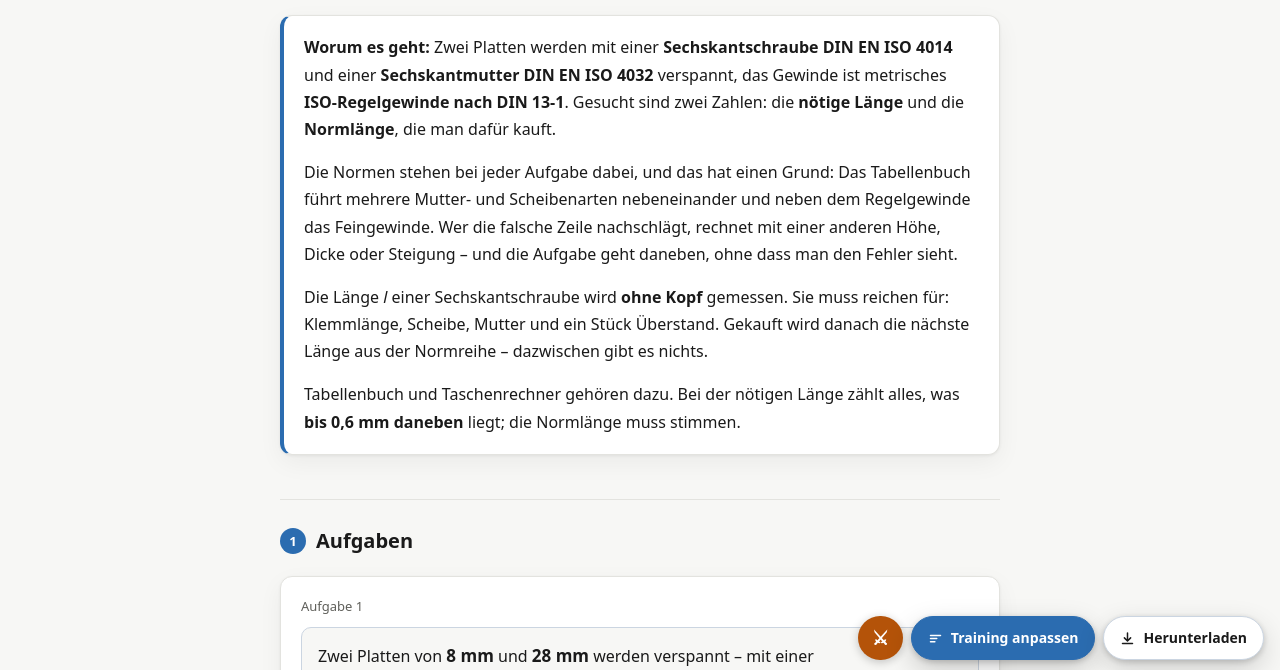
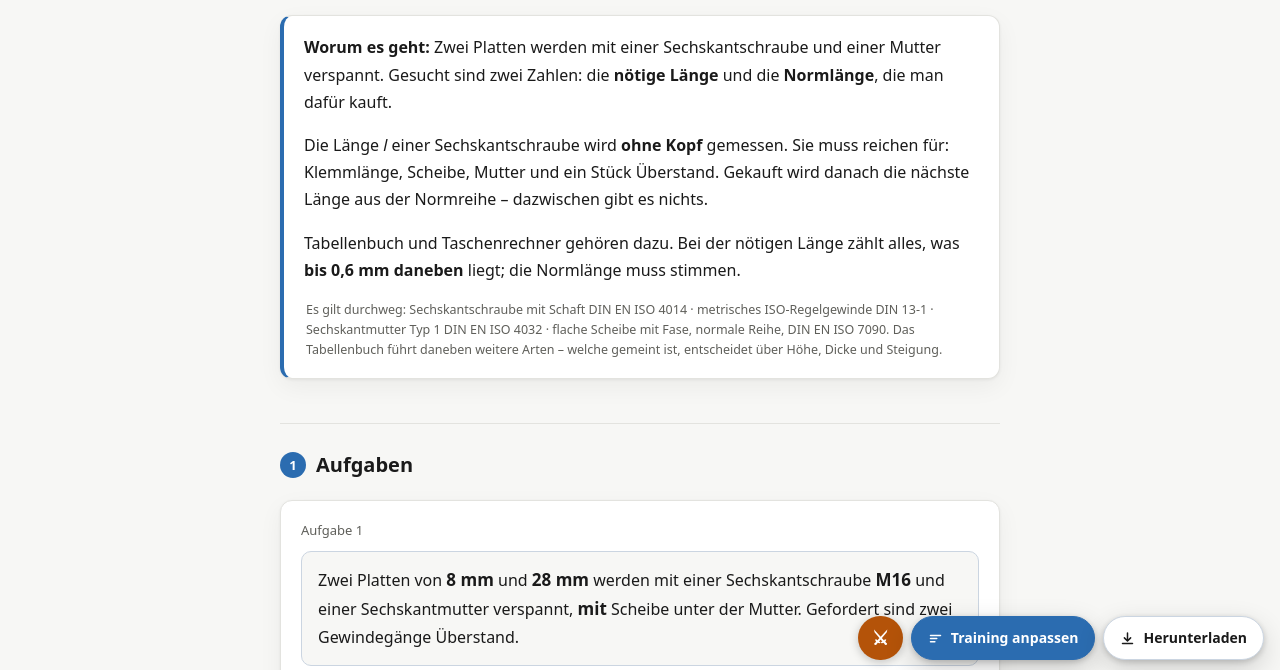
Before and after one commit to CmoneBK/tbk-lernsituationen-uebungen, a website: page trainings/schraubverbindungen/04-reicht-die-laenge.html in a window 1280 px wide. Shown: the part 124-794 px from the top of the page. Drawn offline with Linux system fonts and the light colour scheme.

Commit message:
Die Normen unter den Text statt hinein
Mitten im Satz unterbrachen vier Normnummern den Lesefluss - man las
Zahlen statt der Aufgabe. Der Aufgabensatz steht jetzt wieder so da, wie
man ihn sprechen wuerde, und darunter eine duenne graue Zeile:

  Sechskantschraube DIN EN ISO 4014 · Regelgewinde DIN 13-1 ·
  Sechskantmutter DIN EN ISO 4032 · flache Scheibe DIN EN ISO 7090

Die Scheibe nur, wenn die Aufgabe eine vorsieht. Ebenso im Einstieg: Der
eingeschobene Absatz ist weg, die Normen stehen duenn darunter, und die
ausfuehrliche Begruendung bleibt in der aufklappbaren Frage "Woher kommen
Mutterhoehe und Scheibendicke?".

Die Pruefung verlangt jetzt beides: die Normen in der duennen Zeile - und
kein "DIN" im Aufgabensatz selbst.

Co-Authored-By: Claude Opus 5 <noreply@anthropic.com>

```diff
--- a/trainings/schraubverbindungen/04-reicht-die-laenge.html
+++ b/trainings/schraubverbindungen/04-reicht-die-laenge.html
@@ -14,6 +14,14 @@
     padding:14px 16px; margin:0 0 16px; font-size:16px; line-height:1.7;
   }
   .aufgabe strong{font-size:17px}
+  /* Die Normen der beteiligten Teile: unter dem Text, nicht darin. Mitten
+     im Satz unterbrechen vier Normnummern den Lesefluss. */
+  .normen{
+    color:var(--muted); font-size:12.5px; line-height:1.6;
+    margin:10px 0 0; padding:0 2px;
+  }
+  /* Die Zeile unter der Aufgabenkachel rueckt an sie heran. */
+  #normen{margin:-10px 0 16px}
   .zaehler{display:flex; justify-content:space-between; flex-wrap:wrap; gap:8px;
     font-size:13px; color:var(--muted); margin:0 0 10px}
   .rechenweg{
@@ -49,17 +57,9 @@
 
     <div class="box auftrag">
       <p><strong>Worum es geht:</strong> Zwei Platten werden mit einer
-        <strong>Sechskantschraube DIN EN ISO 4014</strong> und einer
-        <strong>Sechskantmutter DIN EN ISO 4032</strong> verspannt, das Gewinde
-        ist metrisches <strong>ISO-Regelgewinde nach DIN 13-1</strong>. Gesucht
-        sind zwei Zahlen: die <strong>nötige Länge</strong> und die
-        <strong>Normlänge</strong>, die man dafür kauft.</p>
-      <p>Die Normen stehen bei jeder Aufgabe dabei, und das hat einen Grund:
-        Das Tabellenbuch führt mehrere Mutter- und Scheibenarten nebeneinander
-        und neben dem Regelgewinde das Feingewinde. Wer die falsche Zeile
-        nachschlägt, rechnet mit einer anderen Höhe, Dicke oder Steigung
-        &ndash; und die Aufgabe geht daneben, ohne dass man den Fehler
-        sieht.</p>
+        Sechskantschraube und einer Mutter verspannt. Gesucht sind zwei Zahlen:
+        die <strong>nötige Länge</strong> und die <strong>Normlänge</strong>, die
+        man dafür kauft.</p>
       <p>Die Länge <em>l</em> einer Sechskantschraube wird <strong>ohne Kopf</strong>
         gemessen. Sie muss reichen für: Klemmlänge, Scheibe, Mutter und ein Stück
         Überstand. Gekauft wird danach die nächste Länge aus der Normreihe &ndash;
@@ -67,6 +67,12 @@
       <p>Tabellenbuch und Taschenrechner gehören dazu. Bei der nötigen Länge
         zählt alles, was <strong>bis 0,6 mm daneben</strong> liegt; die Normlänge
         muss stimmen.</p>
+      <p class="normen">Es gilt durchweg: Sechskantschraube mit Schaft
+        DIN EN ISO 4014 &middot; metrisches ISO-Regelgewinde DIN 13-1 &middot;
+        Sechskantmutter Typ 1 DIN EN ISO 4032 &middot; flache Scheibe mit Fase,
+        normale Reihe, DIN EN ISO 7090. Das Tabellenbuch führt daneben weitere
+        Arten &ndash; welche gemeint ist, entscheidet über Höhe, Dicke und
+        Steigung.</p>
     </div>
 
     <h2><span class="nr">1</span>Aufgaben</h2>
@@ -78,6 +84,7 @@
       </div>
 
       <p class="aufgabe" id="aufgabe">&ndash;</p>
+      <p class="normen" id="normen"></p>
 
       <div class="felder">
         <label class="feld">nötige Länge in mm
@@ -263,21 +270,21 @@ function neueAufgabe(){
 
   aufgabe = {groesse:groesse, t1:t1, t2:t2, mitScheibe:mitScheibe, loesung:l};
 
-  /* Die Norm steht bei jeder Art dabei. Das Tabellenbuch fuehrt mehrere
-     Mutter- und Scheibenarten nebeneinander und neben dem Regelgewinde das
-     Feingewinde - ohne Norm weiss niemand, welche Zeile gilt. */
   el("aufgabe").innerHTML =
     "Zwei Platten von <strong>" + zahl(t1, 0) + " mm</strong> und <strong>"
-    + zahl(t2, 0) + " mm</strong> werden verspannt &ndash; mit einer "
-    + "Sechskantschraube <strong>" + groesse + "</strong> nach "
-    + "<strong>DIN EN ISO 4014</strong>, metrisches ISO-Regelgewinde "
-    + "<strong>DIN 13-1</strong>, und einer Sechskantmutter "
-    + "<strong>DIN EN ISO 4032</strong>"
-    + (mitScheibe
-        ? ", <strong>mit</strong> flacher Scheibe <strong>DIN EN ISO 7090"
-          + "</strong> unter der Mutter"
-        : ", <strong>ohne</strong> Scheibe")
+    + zahl(t2, 0) + " mm</strong> werden mit einer Sechskantschraube <strong>"
+    + groesse + "</strong> und einer Sechskantmutter verspannt"
+    + (mitScheibe ? ", <strong>mit</strong> Scheibe unter der Mutter"
+                  : ", <strong>ohne</strong> Scheibe")
     + ". Gefordert sind zwei Gewindegänge Überstand.";
+
+  /* Die Normen darunter, duenn. Im Satz selbst unterbrechen vier
+     Normnummern den Lesefluss - hier stehen sie da, wo man sie beim
+     Nachschlagen sucht. Die Scheibe nur, wenn eine gefordert ist. */
+  el("normen").innerHTML =
+    "Sechskantschraube DIN EN ISO 4014 &middot; Regelgewinde DIN 13-1 "
+    + "&middot; Sechskantmutter DIN EN ISO 4032"
+    + (mitScheibe ? " &middot; flache Scheibe DIN EN ISO 7090" : "");
 
   el("stand").textContent = "Aufgabe " + nr;
   gemeldet = false;
```
Also changed, not shown: pruefungen/test-tabellenbuch.js (+27 -17 lines).
